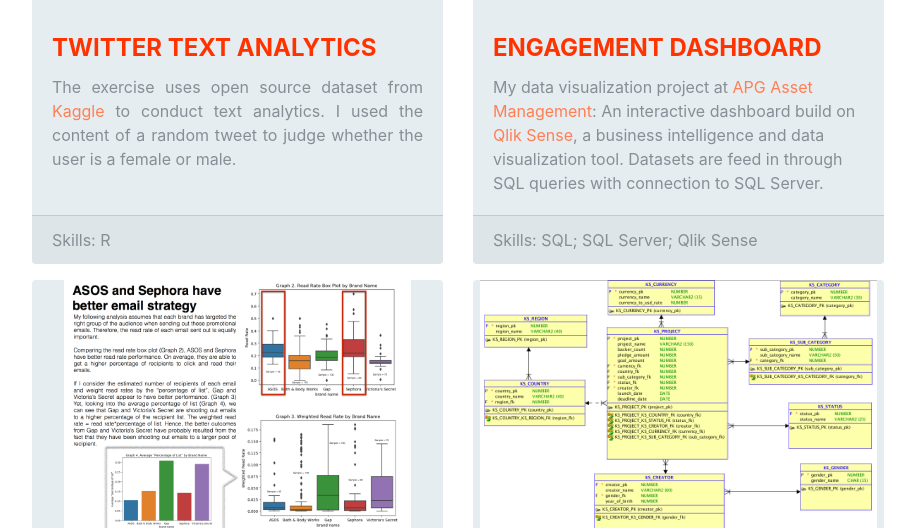
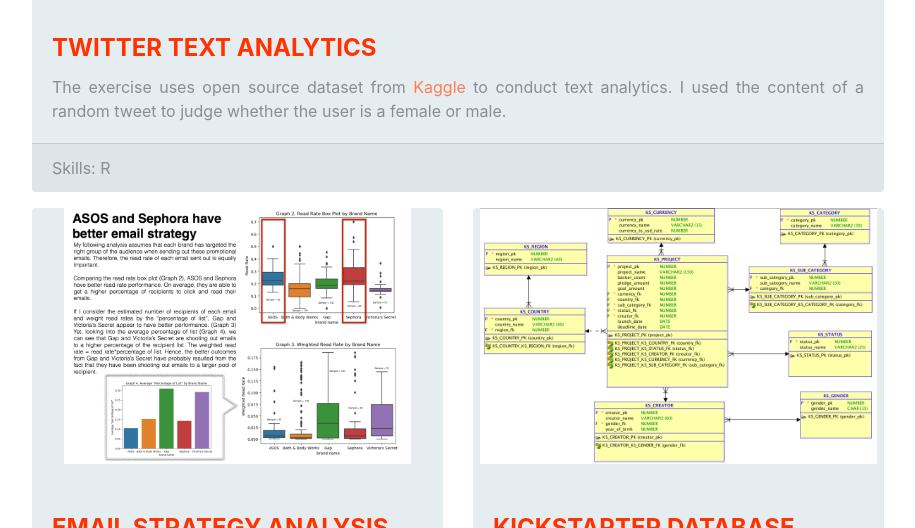
Before and after one commit to karen-pr-hong/karen-pr-hong.github.io, a website: page index.html in a window 1280 px wide. Shown: the part 5624-6152 px from the top of the page, without its empty margins (318-1233 px from the left). Drawn offline with Linux system fonts and the light colour scheme; a web font is replaced by a local one.

Commit message:
block apg project

```diff
--- a/index.html
+++ b/index.html
@@ -312,7 +312,7 @@
                     <p class="m-0">Skills: R</p>
                 </div>
             </div>
-            <div class="card bg-portfolio border-0">
+            <!--<div class="card bg-portfolio border-0">
                 <div class="card-img-top portfolio-item">
                     <a class="portfolio-link" data-toggle="modal" href="#EngagementDashboardModal">
                         <div class="portfolio-hover">
@@ -330,7 +330,7 @@
                 <div class="card-footer">
                     <p class="m-0">Skills: SQL; SQL Server; Qlik Sense</p>
                 </div>
-            </div>
+            </div>-->
 
 
         </div>
```
